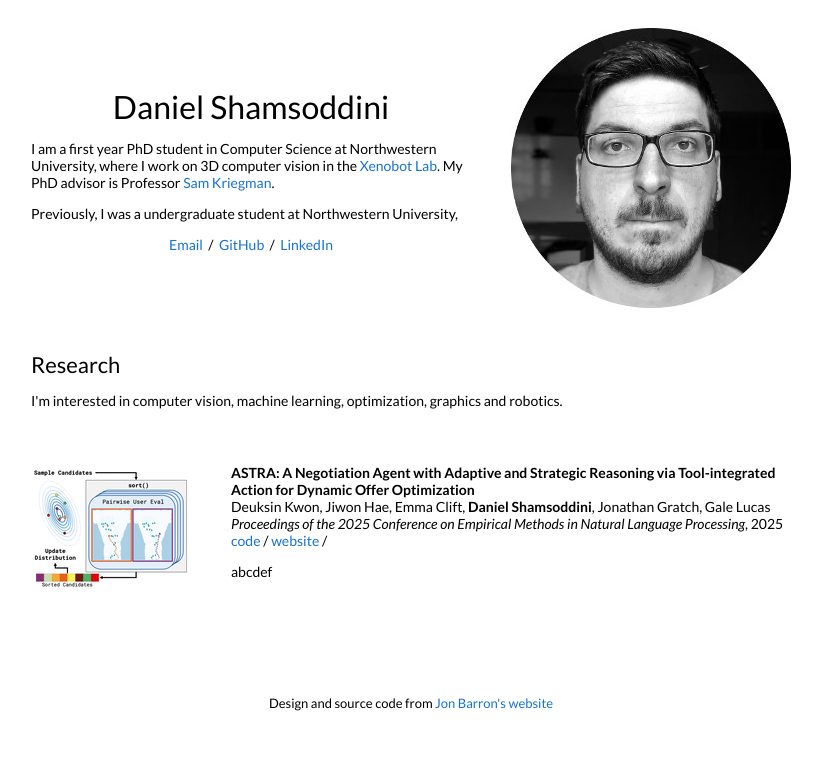
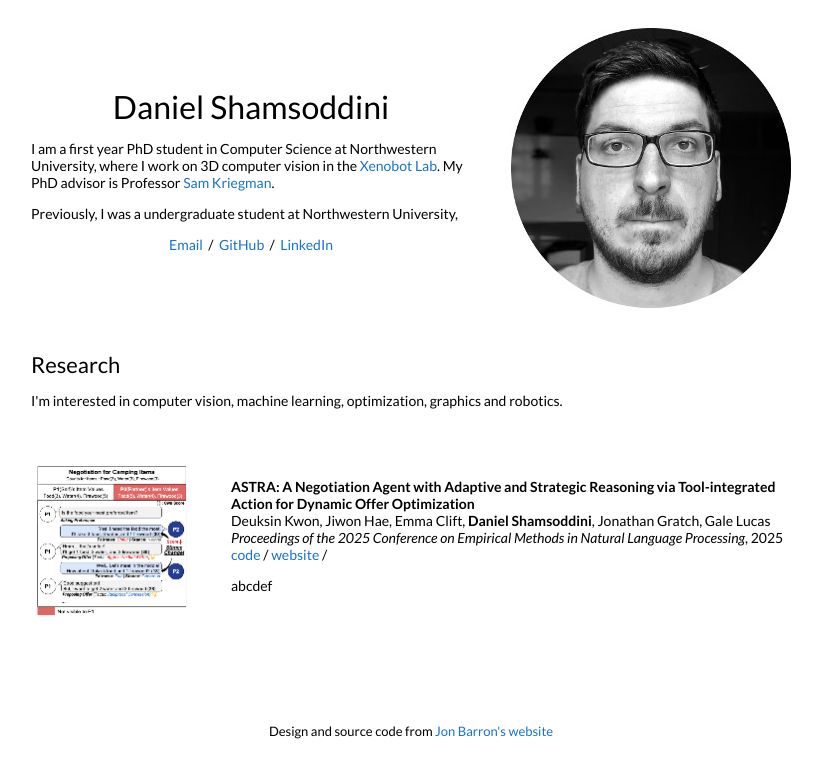
Before and after one commit to danielshamsoddini/danielshamsoddini.github.io, a Jekyll site: the page built from _posts/2025-11-28-ASTRA.markdown, in a window 1280 px wide. Shown: the top 778 px of the page, without its empty margins (229-1051 px from the left). Built offline with Jekyll 4.4.1, drawn with Linux system fonts in a browser that asks for light colours.

Commit message:
check this now

```diff
--- a/_posts/2025-11-28-ASTRA.markdown
+++ b/_posts/2025-11-28-ASTRA.markdown
@@ -2,7 +2,7 @@
 layout: post
 title:  "ASTRA: A Negotiation Agent with Adaptive and Strategic Reasoning via Tool-integrated Action for Dynamic Offer Optimization"
 date:   2025-11-28 22:21:59 +00:00
-image: /images/pairwise.png
+image: /images/astra.png
 categories: research
 author: "Daniel Shamsoddini"
 authors: "Deuksin Kwon, Jiwon Hae, Emma Clift, <strong>Daniel Shamsoddini</strong>, Jonathan Gratch, Gale Lucas"
```
Also changed, not shown: images/old_pair.png (renamed from images/pairwise.png), tn/images/astra.png (added).
